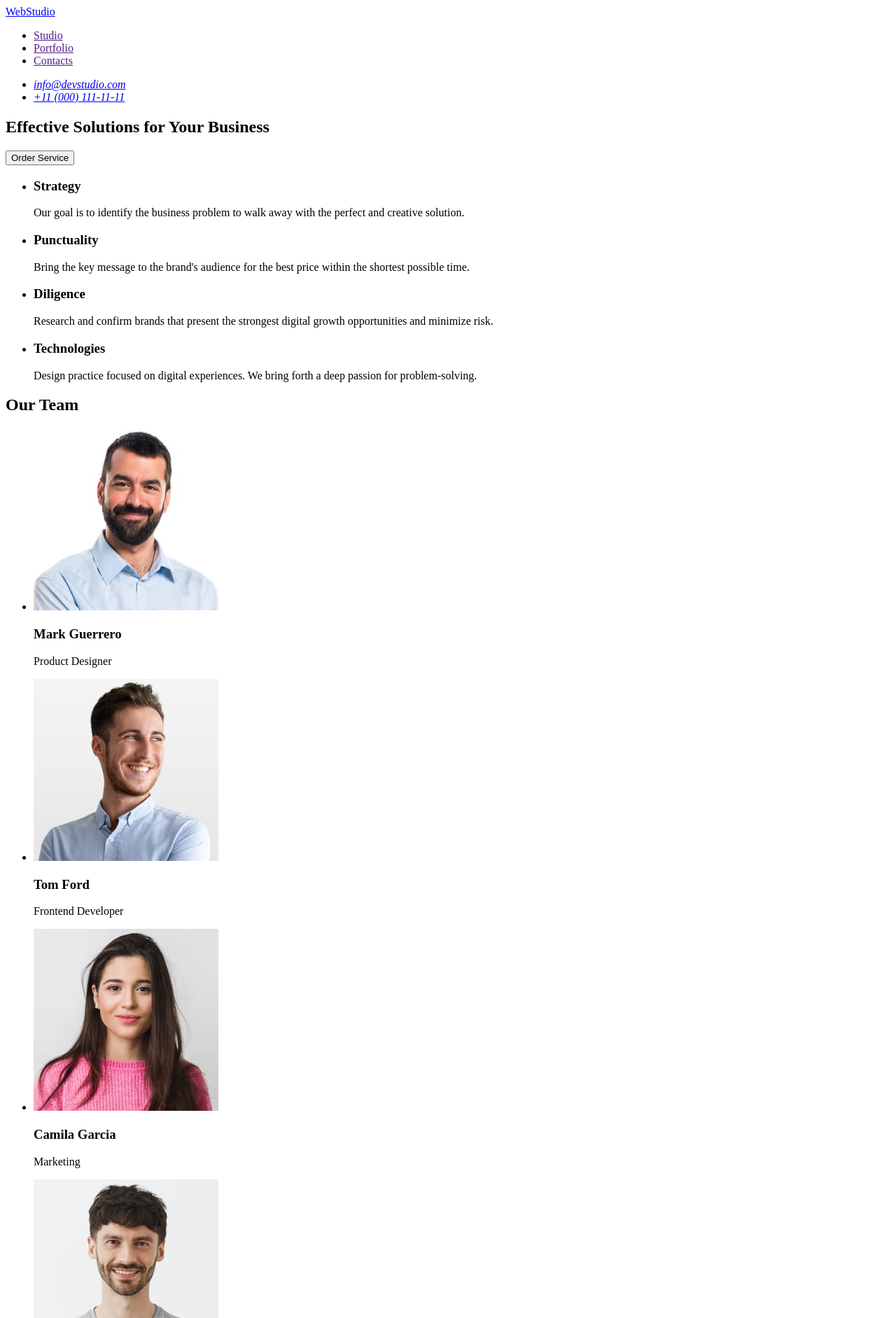
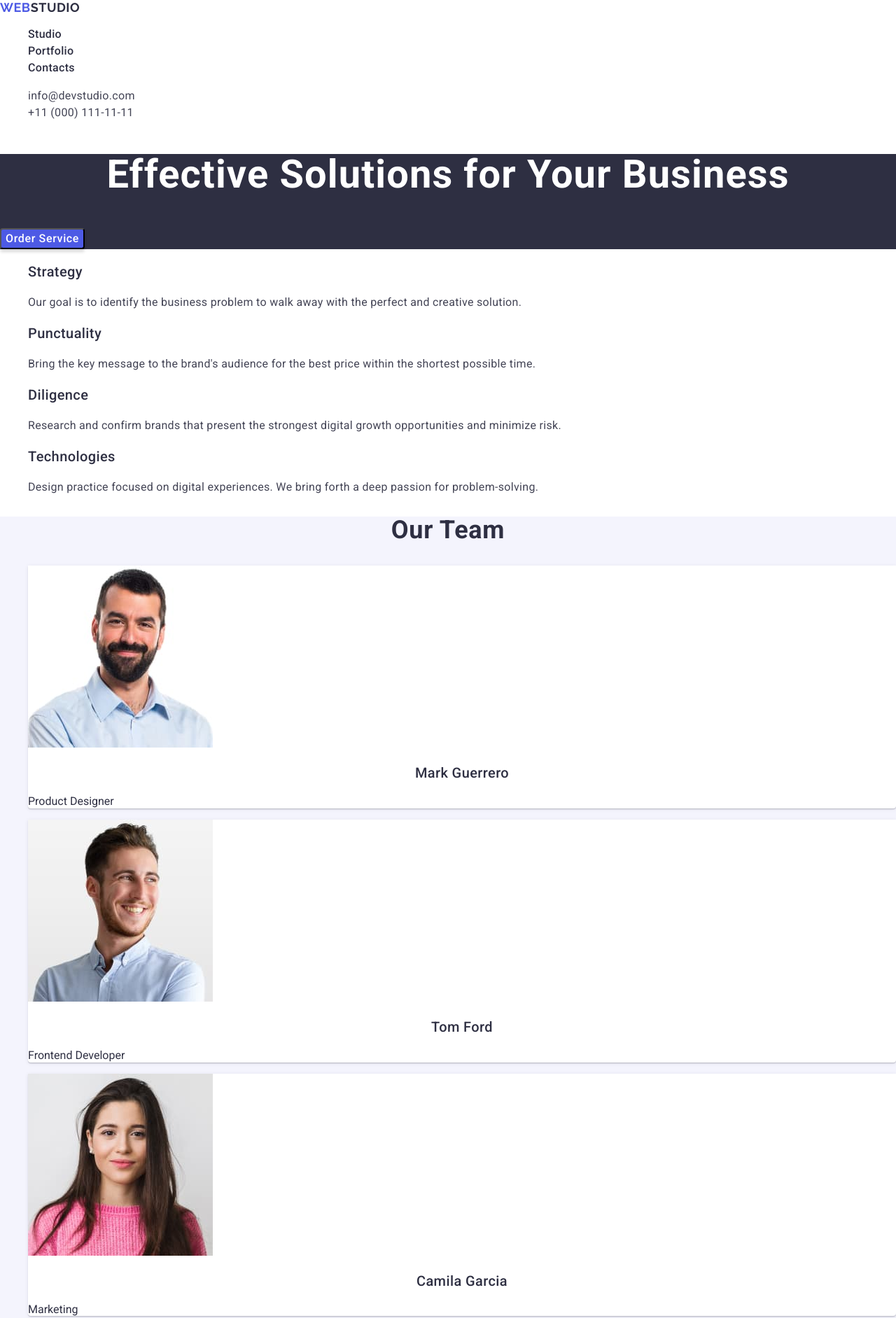
Before and after one commit to vanisimov4/goit-markup-hw-02, a plain HTML site: page index.html in a window 1280 px wide. Shown: the top 1883 px of the page at 70% size. Drawn offline with nearby package versions, Linux system fonts and the light colour scheme.

Commit message:
2023.09.21

```diff
--- /dev/null
+++ b/css/styles.css
@@ -0,0 +1,167 @@
+body {
+  font-family: "Roboto", sans-serif;
+  color: #2e2f42;
+  background-color: #fff;
+}
+
+ul {
+  list-style-type: none;
+}
+
+a {
+  text-decoration: none;
+}
+/* ================HEADER======================*/
+.header {
+}
+
+.header-navigation {
+}
+
+.header-logo {
+}
+
+.logo {
+  color: #4d5ae5;
+  font-family: "Raleway", "sans-serif";
+  font-size: 18px;
+  font-weight: 700;
+  line-height: 1.17;
+  letter-spacing: 0.03em;
+  text-transform: uppercase;
+}
+
+.header-logo-black {
+  color: #2e2f42;
+}
+
+.header-menu-list {
+}
+
+.header-menu-item {
+}
+
+.header-menu-link {
+  color: #2e2f42;
+  font-size: 16px;
+  font-weight: 500;
+  line-height: 1.5;
+  letter-spacing: 0.02em;
+}
+
+.header-address {
+}
+
+.header-address-menu-list {
+}
+
+.header-address-menu-item {
+}
+
+.header-address-menu-link {
+  color: #434455;
+  font-size: 16px;
+  font-weight: 400;
+  line-height: 1.5;
+  letter-spacing: 0.02em;
+  font-style: normal;
+}
+/* ======================================*/
+/* ================HERO======================*/
+.hero {
+  background: #2e2f42;
+}
+
+.hero-tite {
+  color: #fff;
+  text-align: center;
+  font-size: 56px;
+  font-weight: 700;
+  line-height: 1.07;
+  letter-spacing: 0.02em;
+}
+
+.hero-btn {
+  border-radius: 4px;
+  background: #4d5ae5;
+  box-shadow: 0px 4px 4px 0px rgba(0, 0, 0, 0.15);
+  color: var(--WHITE, #fff);
+  /* Button Text */
+  font-size: 16px;
+  font-weight: 500;
+  line-height: 1.5;
+  letter-spacing: 0.04em;
+}
+/* ======================================*/
+/* ================FEATURES======================*/
+.features {
+}
+
+.features-title {
+}
+
+.features-list {
+}
+
+.features-item {
+}
+
+.features-subtitle {
+  color: #2e2f42;
+  font-size: 20px;
+  font-weight: 500;
+  line-height: 1.2;
+  letter-spacing: 0.02em;
+}
+
+.features-text {
+  color: var(--SLATE, #434455);
+  font-size: 16px;
+  font-weight: 400;
+  line-height: 1.5;
+  letter-spacing: 0.02em;
+}
+/* ======================================*/
+/* ================TEAM======================*/
+.team {
+  background: #f4f4fd;
+}
+
+.team-title {
+  color: #2e2f42;
+  text-align: center;
+  font-size: 36px;
+  font-weight: 700;
+  line-height: 1.11;
+  letter-spacing: 0.02em;
+  text-transform: capitalize;
+}
+
+.team-list {
+}
+
+.team-item {
+  border-radius: 0px 0px 4px 4px;
+  background: #fff;
+  box-shadow: 0px 2px 1px 0px rgba(46, 47, 66, 0.08),
+    0px 1px 1px 0px rgba(46, 47, 66, 0.16),
+    0px 1px 6px 0px rgba(46, 47, 66, 0.08);
+}
+
+.team-img {
+}
+
+.team-subtitle {
+    color: #2E2F42;
+        text-align: center;
+        /* Header 3 */
+        font-size: 20px;
+        font-weight: 500;
+        line-height: 1.2;
+        letter-spacing: 0.02em;
+}
+
+.team-text {
+}
+/* ======================================*/
+/* ================TEAM======================*/
--- a/index.html
+++ b/index.html
@@ -1,83 +1,209 @@
 <!DOCTYPE html>
 <html lang="en">
   <head>
-    <meta charset="UTF-8">
-    <meta name="viewport" content="width=device-width, initial-scale=1.0">
+    <meta charset="UTF-8" />
+    <link
+      rel="stylesheet"
+      href="https://cdn.jsdelivr.net/npm/modern-normalize@2.0.0/modern-normalize.min.css"
+    />
+    <link rel="preconnect" href="https://fonts.googleapis.com" />
+    <link rel="preconnect" href="https://fonts.gstatic.com" crossorigin />
+    <link
+      href="https://fonts.googleapis.com/css2?family=Raleway:wght@700&family=Roboto:wght@400;500;700&display=swap"
+      rel="stylesheet"
+    />
+    <meta name="viewport" content="width=device-width, initial-scale=1.0" />
     <title>WebStudio</title>
+    <link rel="stylesheet" href="./css/styles.css" />
   </head>
   <body>
-    <header>
-        <nav>
-            <a href="./index.html">WebStudio</a>
-<ul>
-    <li><a href="">Studio</a></li>
-    <li><a href="">Portfolio</a></li>
-    <li><a href="">Contacts</a></li>
+    <header class="header">
+      <nav class="header-navigation">
+        <a href="./index.html" class="header-logo logo"
+          >Web<span class="header-logo-black">Studio</span>
+        </a>
+        <ul class="header-menu-list">
+          <li class="header-menu-item">
+            <a class="header-menu-link">Studio</a>
+          </li>
+          <li class="header-menu-item">
+            <a class="header-menu-link">Portfolio</a>
+          </li>
+          <li class="header-menu-item">
+            <a class="header-menu-link">Contacts</a>
+          </li>
         </ul>
       </nav>
-        <address>
-        <ul>
-            <li><a href="mailto:info@devstudio.com">info@devstudio.com</a></li>
-            <li><a href="tel:+110001111111">+11 (000) 111-11-11</a></li>
+      <address class="header-address">
+        <ul class="header-address-menu-list">
+          <li class="header-address-menu-item">
+            <a class="header-address-menu-link" href="mailto:info@devstudio.com"
+              >info@devstudio.com</a
+            >
+          </li>
+          <li class="header-address-menu-item">
+            <a class="header-address-menu-link" href="tel:+110001111111"
+              >+11 (000) 111-11-11</a
+            >
+          </li>
         </ul>
       </address>
     </header>
     <main>
-        <section><h1>Effective Solutions
-            for Your Business</h1>
-            <button type="button">Order Service</button>
+      <section class="hero">
+        <h1 class="hero-tite">Effective Solutions for Your Business</h1>
+        <button class="hero-btn" type="button">Order Service</button>
       </section>
-      <section>
-        <h2 hidden>features</h2>
-            <ul>
-                <li>
-                    <h3>Strategy</h3>
-                    <p>Our goal is to identify the business
-                        problem to walk away with the perfect and creative solution. </p>
+      <section class="features">
+        <h2 class="features-title" hidden>features</h2>
+        <ul class="features-list">
+          <li class="features-item">
+            <h3 class="features-subtitle">Strategy</h3>
+            <p class="features-text">
+              Our goal is to identify the business problem to walk away with the
+              perfect and creative solution.
+            </p>
           </li>
-                <li>
-                    <h3>Punctuality</h3>
-                    <p>Bring the key message to the brand's audience for the best price within the shortest possible time.</p>
+          <li class="features-item">
+            <h3 class="features-subtitle">Punctuality</h3>
+            <p class="features-text">
+              Bring the key message to the brand's audience for the best price
+              within the shortest possible time.
+            </p>
           </li>
-                <li>
-                    <h3>Diligence</h3>
-                    <p>Research and confirm brands that present the strongest digital growth opportunities and minimize risk.</p>
+          <li class="features-item">
+            <h3 class="features-subtitle">Diligence</h3>
+            <p class="features-text">
+              Research and confirm brands that present the strongest digital
+              growth opportunities and minimize risk.
+            </p>
           </li>
-                <li>
-                    <h3>Technologies</h3>
-                    <p>Design practice focused on digital experiences. We bring forth a deep passion for problem-solving.</p>
+          <li class="features-item">
+            <h3 class="features-subtitle">Technologies</h3>
+            <p class="features-text">
+              Design practice focused on digital experiences. We bring forth a
+              deep passion for problem-solving.
+            </p>
           </li>
         </ul>
       </section>
-        <section>
-            <h2>Our Team</h2>
-            <ul>
-                <li>
-                    <img src="./images/our-team1.jpg" alt="Mark Guerrero" width="264">
-                    <h3>Mark Guerrero</h3>
-                    <p>Product Designer</p>
+      <section class="team">
+        <h2 class="team-title">Our Team</h2>
+        <ul class="team-list">
+          <li class="team-item">
+            <img
+              class="team-img"
+              src="./images/our-team1.jpg"
+              alt="Mark Guerrero"
+              width="264"
+            />
+            <h3 class="team-subtitle">Mark Guerrero</h3>
+            <p class="team-text">Product Designer</p>
           </li>
-                <li>
-                    <img src="./images/our-team2.jpg" alt="Tom Ford" width="264">
-                    <h3>Tom Ford</h3>
-                    <p>Frontend Developer</p>
+          <li class="team-item">
+            <img
+              class="team-img"
+              src="./images/our-team2.jpg"
+              alt="Tom Ford"
+              width="264"
+            />
+            <h3 class="team-subtitle">Tom Ford</h3>
+            <p class="team-text">Frontend Developer</p>
           </li>
-                <li>
-                    <img src="./images/our-team3.jpg" alt="Camila Garcia" width="264">
-                    <h3>Camila Garcia</h3>
-                    <p>Marketing</p>
+          <li class="team-item">
+            <img
+              class="team-img"
+              src="./images/our-team3.jpg"
+              alt="Camila Garcia"
+              width="264"
+            />
+            <h3 class="team-subtitle">Camila Garcia</h3>
+            <p class="team-text">Marketing</p>
           </li>
-                <li>
-                    <img src="./images/our-team4.jpg" alt="Daniel Wilson" width="264">
-                    <h3>Daniel Wilson</h3>
-                    <p>UI Designer</p>
+          <li class="team-item">
+            <img
+              class="team-img"
+              src="./images/our-team4.jpg"
+              alt="Daniel Wilson"
+              width="264"
+            />
+            <h3 class="team-subtitle">Daniel Wilson</h3>
+            <p class="team-text">UI Designer</p>
+          </li>
+        </ul>
+      </section>
+      <section class="portfoio">
+        <h2 class="portfoio-title">Our Portfolio</h2>
+        <ul class="portfoio-list">
+          <li class="portfoio-item">
+            <img
+              class="portfoio-img"
+              src="./images/our-portfolio1.jpg"
+              alt="Banking App"
+              width="360"
+            />
+            <h3 class="portfoio-subtitle">Banking App</h3>
+            <p class="portfoio-text">App</p>
+          </li>
+          <li class="portfoio-item">
+            <img
+              class="portfoio-img"
+              src="./images/our-portfolio2.jpg"
+              alt="Cashless Payment"
+              width="360"
+            />
+            <h3 class="portfoio-subtitle">Cashless Payment</h3>
+            <p class="portfoio-text">Marketing</p>
+          </li>
+          <li class="portfoio-item">
+            <img
+              class="portfoio-img"
+              src="./images/our-portfolio3.jpg"
+              alt="Meditation App"
+              width="360"
+            />
+            <h3 class="portfoio-subtitle">Meditation App</h3>
+            <p class="portfoio-text">App</p>
+          </li>
+          <li class="portfoio-item">
+            <img
+              class="portfoio-img"
+              src="./images/our-portfolio4.jpg"
+              alt="Taxi Service"
+              width="360"
+            />
+            <h3 class="portfoio-subtitle">Taxi Service</h3>
+            <p class="portfoio-text">Marketing</p>
+          </li>
+          <li class="portfoio-item">
+            <img
+              class="portfoio-img"
+              src="./images/our-portfolio5.jpg"
+              alt="Screen Illustrations"
+              width="360"
+            />
+            <h3 class="portfoio-subtitle">Screen Illustrations</h3>
+            <p class="portfoio-text">Design</p>
+          </li>
+          <li class="portfoio-item">
+            <img
+              class="portfoio-img"
+              src="./images/our-portfolio6.jpg"
+              alt="Online Courses"
+              width="360"
+            />
+            <h3 class="portfoio-subtitle">Online Courses</h3>
+            <p class="portfoio-text">Marketing</p>
           </li>
         </ul>
       </section>
     </main>
-    <footer>
-        <a href="./index.html">WebStudio</a>
-        <p>Increase the flow of customers and sales for your business with digital marketing & growth solutions.</p>
+    <footer class="footer-">
+      <a class="footer-logo logo" href="./index.html">WebStudio</a>
+      <p class="footer-text">
+        Increase the flow of customers and sales for your business with digital
+        marketing & growth solutions.
+      </p>
     </footer>
   </body>
 </html>
```
Also changed, not shown: images/our-portfolio1.jpg (added), images/our-portfolio2.jpg (added), images/our-portfolio3.jpg (added), images/our-portfolio4.jpg (added), images/our-portfolio5.jpg (added), images/our-portfolio6.jpg (added). Lines whose indentation alone changed are shown as unchanged.
